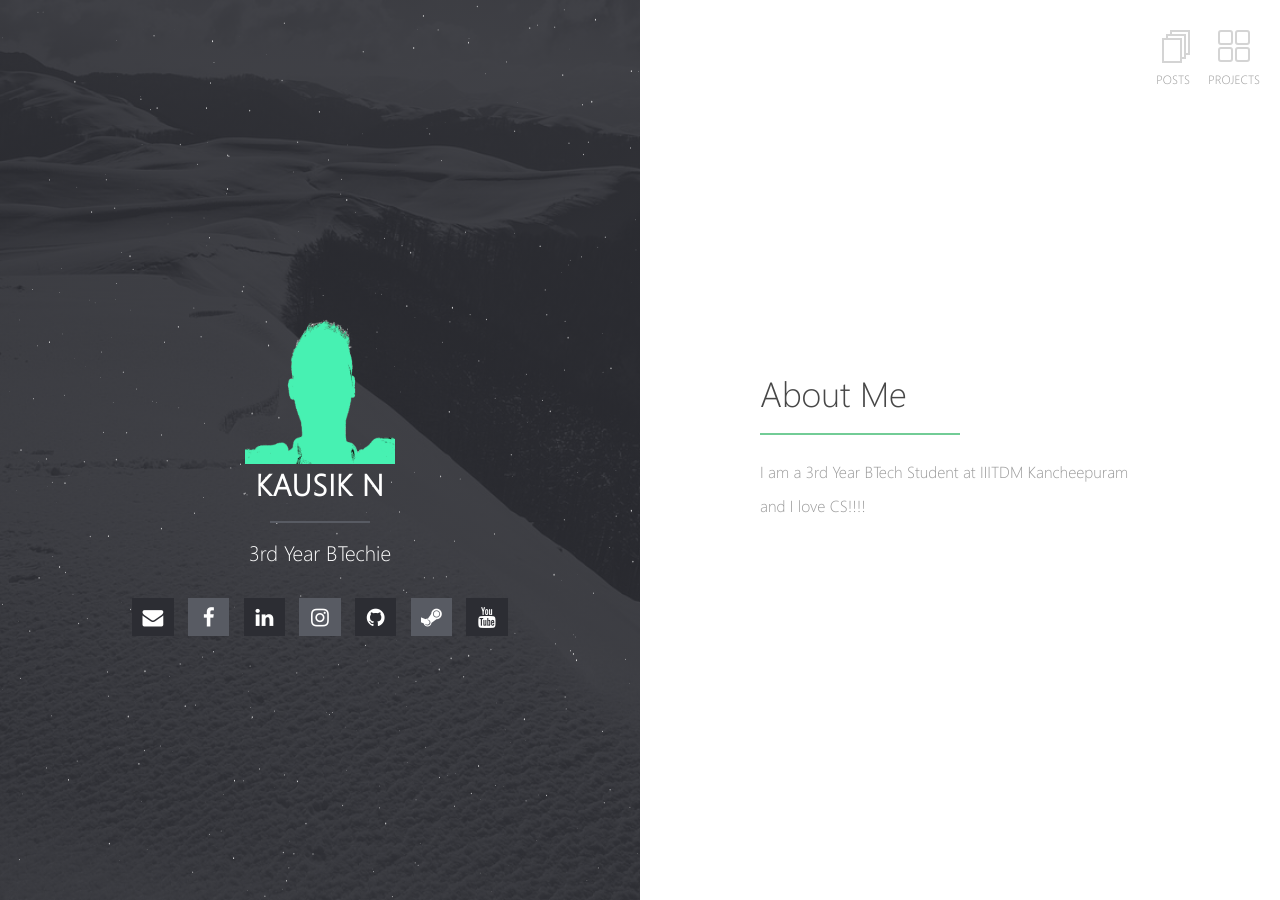
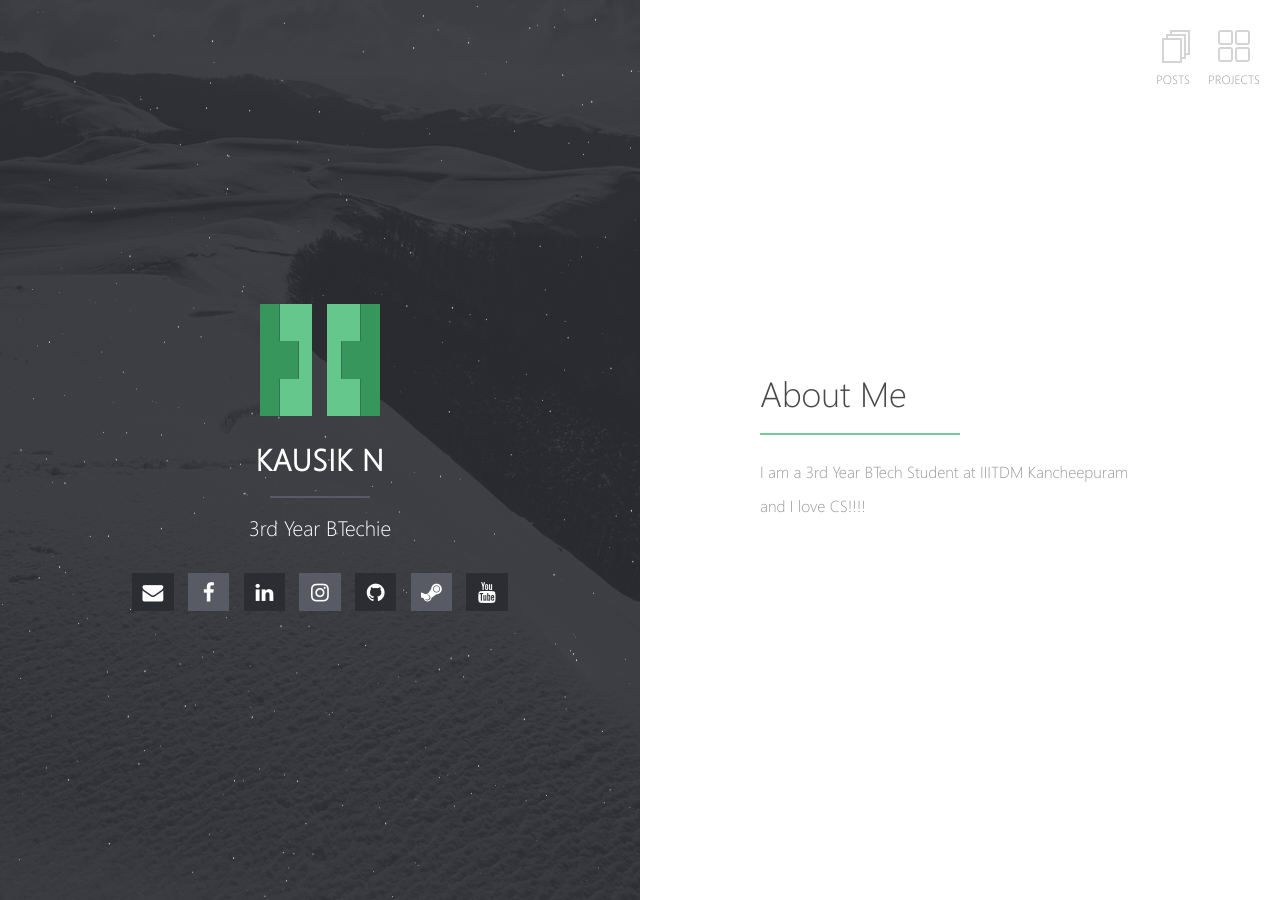
Before and after one commit to KausikN/KausikN.github.io, a Jekyll site: the page built from index.md, in a window 1280 px wide. Built offline with Jekyll 4.4.1, drawn with Linux system fonts in a browser that asks for light colours; our own code applies the rules of GitHub Pages for plain Markdown files.

Commit message:
Update _config.yml

```diff
--- a/_config.yml
+++ b/_config.yml
@@ -2,7 +2,7 @@
 title: Kausik N
 description: 3rd Year BTechie
 url: https://kausikn.github.io/
-logo: logo-nobg.png                                       # Site logo
+logo: halve.png                                       # Site logo
 locale: en_US
 
 # Left Block Images
```
